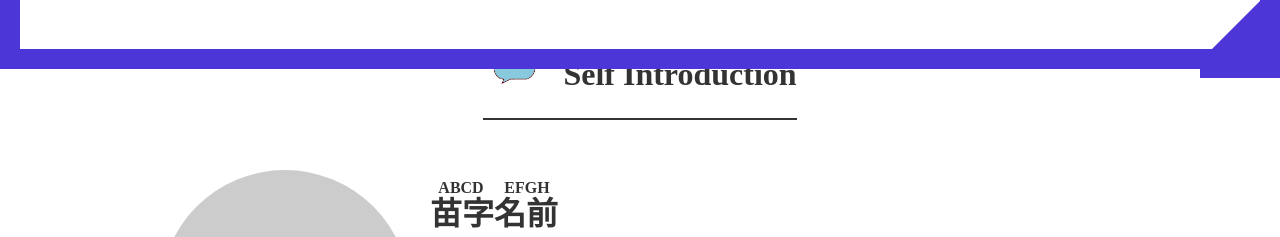
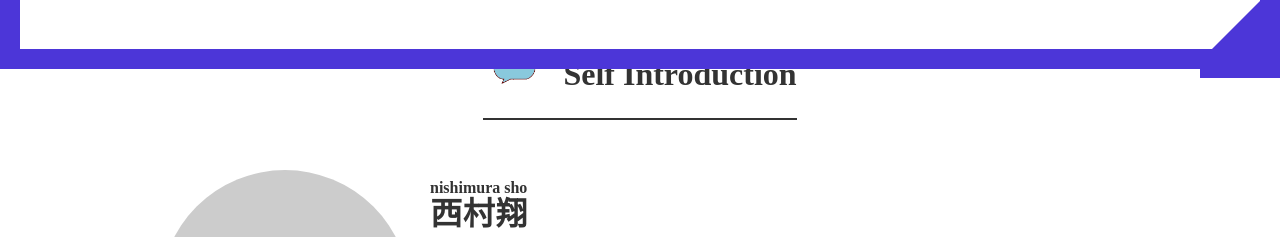
Before and after one commit to keibpm420/D124, a plain HTML site: page index.html in a window 1280 px wide. Shown: the part 731-968 px from the top of the page. Drawn offline with nearby package versions, Linux system fonts and the light colour scheme.

Commit message:
Update index.html

```diff
--- a/index.html
+++ b/index.html
@@ -34,7 +34,7 @@
         <div class="content">
           <img src="me.jpg" alt="苗字名前">
           <div class="text">
-            <h3 class="content-name"><ruby><rb>苗字名前</rb><rt>ABCD EFGH</rt> </ruby></h3>
+            <h3 class="content-name"><ruby><rb>西村翔</rb><rt>nishimura sho</rt> </ruby></h3>
             <p>東京都出身　B型　いて座<br>趣味：野球　|　キャンプ</p>
             <p>中学は野球部、高校は陸上部でした。<br>身体を動かすのが好きで今でも大学生や社会人の方たちと草野球をしています。<br>
               池袋のお勧めの場所は、<a href="https://grandscape-ikebukuro.jp/">グランドスケープ池袋</a>の屋上にあるバッティングセンター。<br>
```
